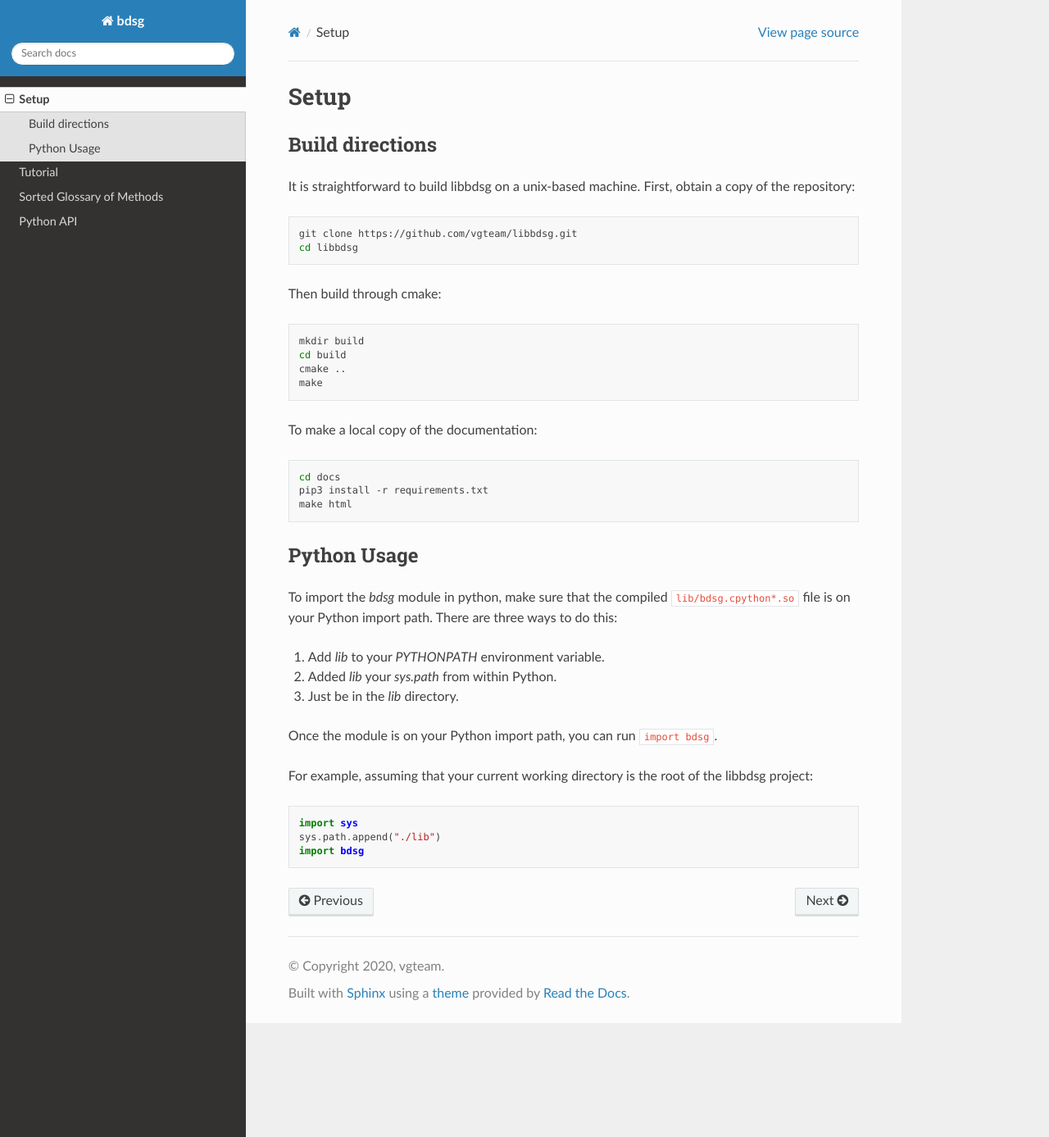
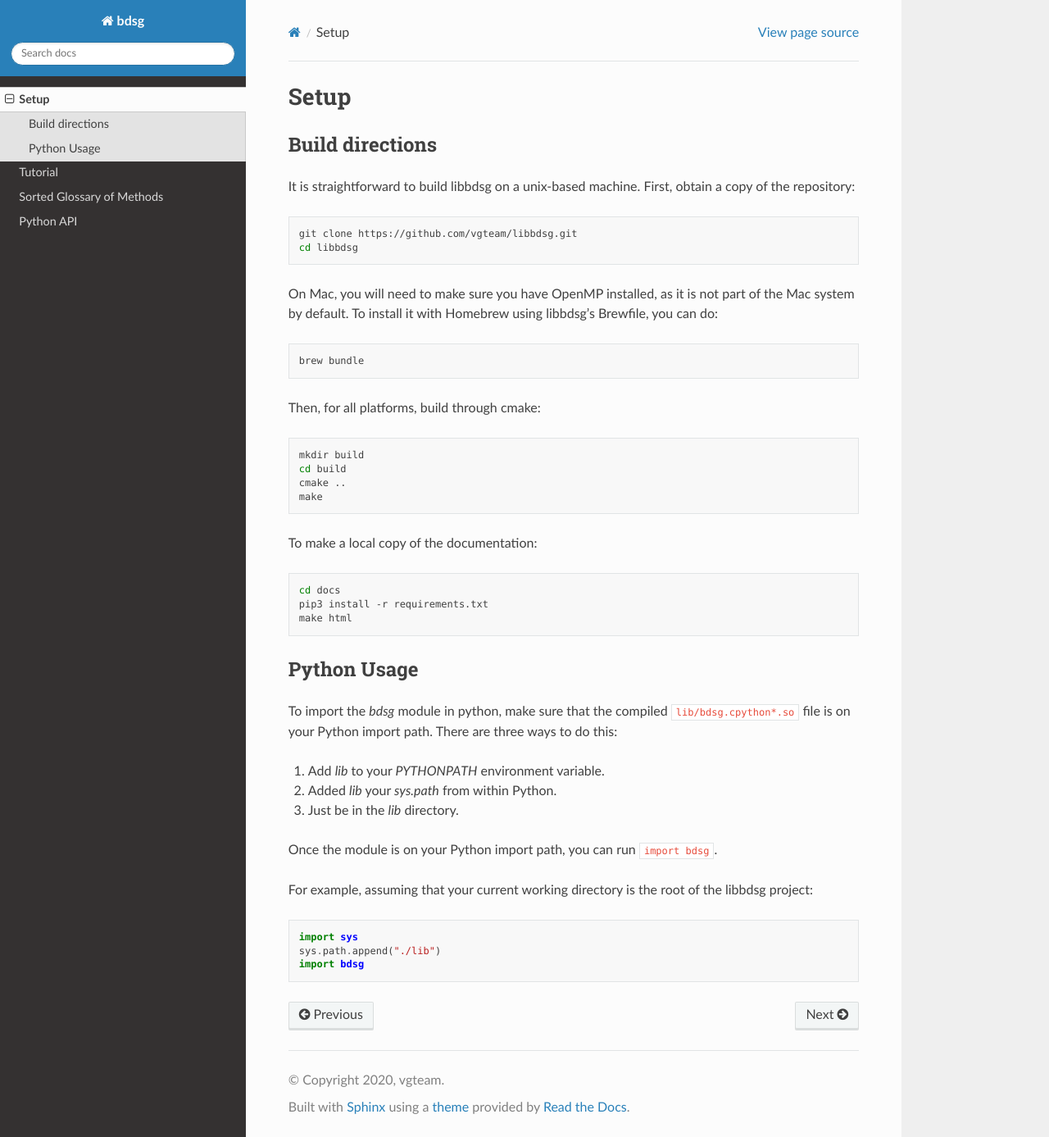
Before and after one commit to vgteam/libbdsg, a Sphinx documentation site: the page built from docs/rst/install.rst, in a window 1280 px wide and 1387 px high. Shown: the whole window at 82% size. Built offline with Sphinx 7.4.7 and the Read the Docs theme 2.0.0, drawn with Linux system fonts in a browser that asks for light colours.

Commit message:
Add docs asking you to install OpenMP

```diff
--- a/docs/rst/install.rst
+++ b/docs/rst/install.rst
@@ -13,7 +13,13 @@ First, obtain a copy of the repository:
    git clone https://github.com/vgteam/libbdsg.git
    cd libbdsg
 
-Then build through cmake:
+On Mac, you will need to make sure you have OpenMP installed, as it is not part of the Mac system by default. To install it with Homebrew using libbdsg's Brewfile, you can do:
+
+.. code-block:: bash
+
+   brew bundle
+
+Then, for all platforms, build through cmake:
 
 .. code-block:: bash
 
```
